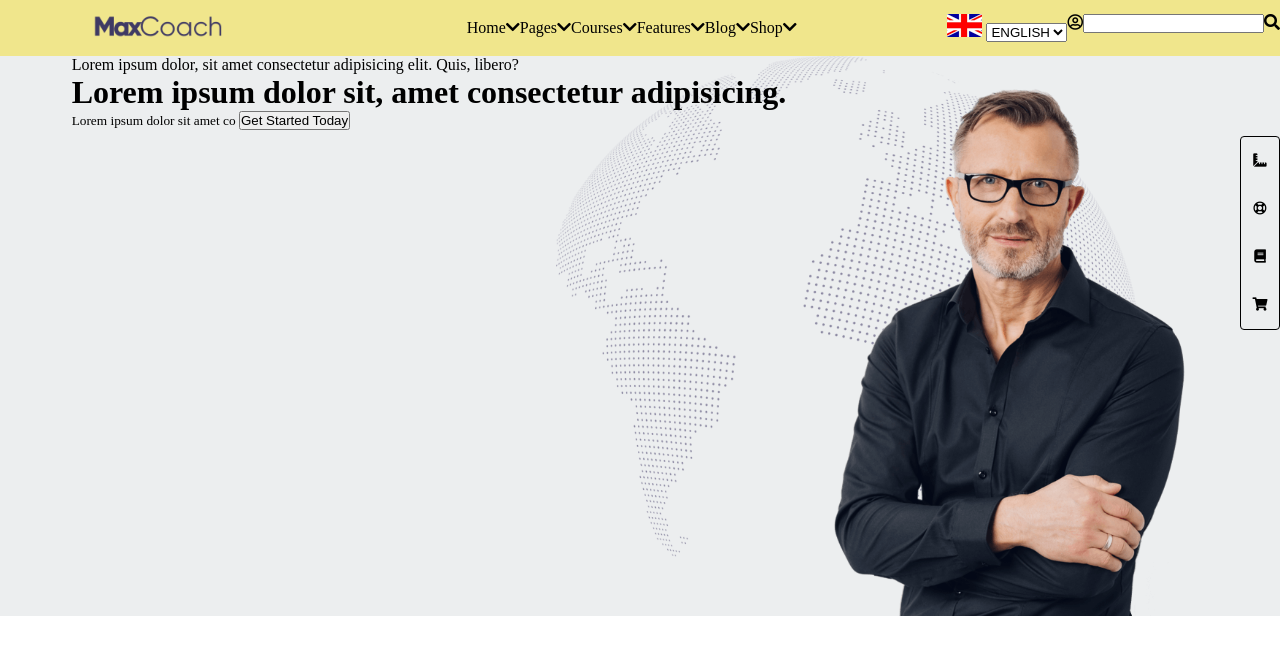
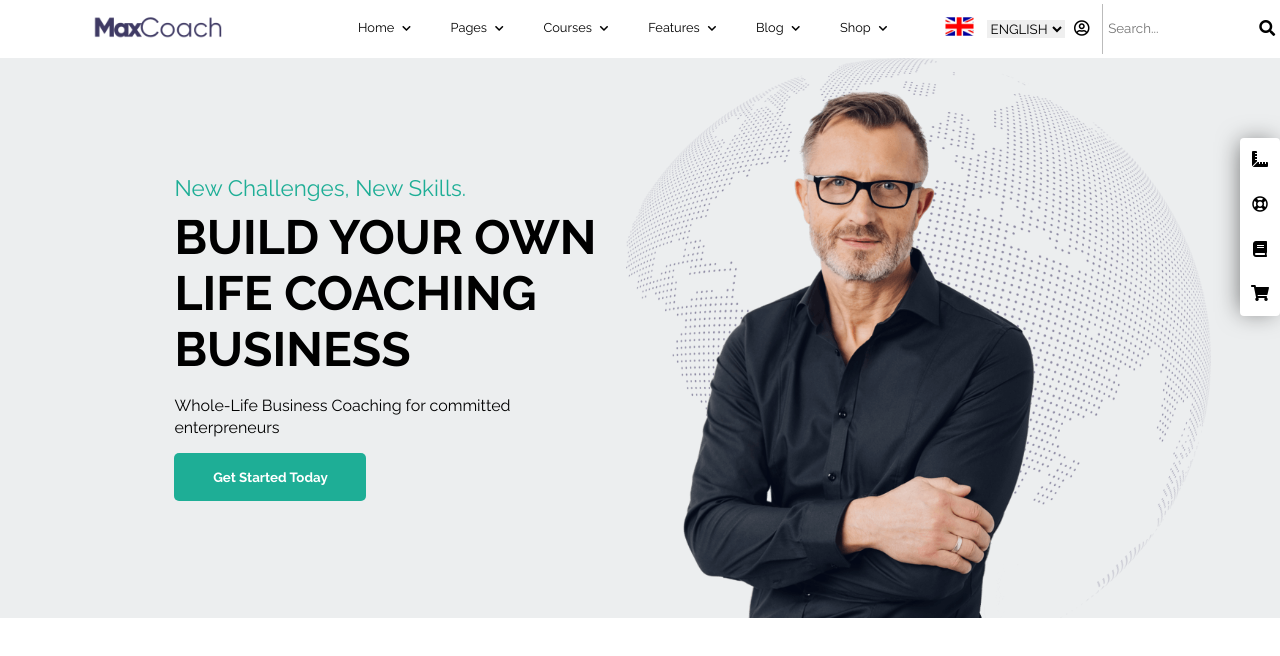
Before and after one commit to Alfredloz/proj-html-vuejs, a plain HTML site: page index.html in a window 1280 px wide. Drawn offline with nearby package versions, Linux system fonts and the light colour scheme.

Commit message:
banner completato
ho aggiunto anche effetti al bottone sia in hover che in active

```diff
--- a/assets/css/style.css
+++ b/assets/css/style.css
@@ -3,6 +3,7 @@
     margin: 0;
     padding: 0;
     box-sizing: border-box;
+    font-family: 'Raleway', sans-serif;
 }
 /* /general settings */
 /* utility classes */
@@ -18,21 +19,70 @@
 .uppcase_text{
     text-transform: uppercase;
 }
+.meadow_color{
+    color: #1eae96;
+}
+.meadow_bg_color{
+    background-color: #1eae96;
+}
 /* /utility classes */
 /* header */
 .navbar_container{
     justify-content: space-between;
     align-items: center;
-    background-color: khaki;
+    /* background-color: khaki; */
 }
 .logo a img {
     transform: scale(0.4);
 }
+.navbar_opt li {
+    padding: 1rem;
+    font-size: 0.8rem;
+}
+.navbar_opt li i {
+    font-size: 0.6rem;
+    padding: 0.5rem;
+}
+/* language opt */
+.lang_search ul{
+    align-items: center;
+}
+.lang_search ul li:first-child img{
+    transform: scale(0.8);
+}
+.lang_search ul li {
+    padding: 0 0.3rem;
+}
+.lang_search ul li select{
+    border: none;
+}
+.lang_search ul li select:focus{
+    outline: none;
+}
+.lang_search ul li:nth-child(3){
+    margin-right: 0.5rem;
+}
+/* /language opt */
+/* search box */
+.lang_search ul li:last-child{
+    border-left: 1px solid rgb(187, 187, 187);
+    height: 50px;
+}
+.search_box{
+    margin-top: 1rem;
+}
+.search_box input{
+    border: none;
+}
+.search_box input:focus{
+    outline: none;
+}
+/* /search box */
 /* banner */
 .banner{
     background-color: #eceeef;
     background-image: url('../img/home-business-hero-global-image.png');
-    background-position-x: 80%;
+    background-position-x: 90%;
     background-size: contain;
     background-repeat: no-repeat;
     width: 100vw;
@@ -44,18 +94,61 @@
 .banner img {
     height: 33rem;
     align-self: flex-end;
+    margin-right: 10rem;
+}
+.banner_presentation{
+    margin-left: 10rem;
+    width: 30rem;
+    height: auto;
+    align-self: center;
+}
+.banner_presentation p:first-child{
+    font-size: 1.4rem;
+    padding-bottom: 0.5rem;
+}
+.banner_presentation h1{
+    font-size: 3rem;
+    width: 90%;
+}
+.banner_presentation p:nth-child(3){
+    padding: 1rem 0;
+    font-size: 1.2rem;
+    width: 80%;
+
+}
+
+.banner_button button{
+    border-radius: 5px;
+    width: 12rem;
+    height: 3rem;
+    color: white;
+    border: none;
+    cursor: pointer;
+    font-weight: bold;
+}
+.banner_button button:focus{
+    outline: none;
+}
+.banner_button button:hover{
+    background-color: #343142;
+}
+.banner_button button:active{
+    position: relative;
+    top: 1px;
 }
 .icons_banner{
     position: absolute;
-    border: 1px solid black;
+    background-color: white;
+    box-shadow: -3px 0px 23px -4px rgba(0,0,0,0.55);
     width: 2.5rem;
     right: 0;
     top: 5rem;
     border-radius: 4px;
 }
 .icons_banner li {
-text-align: center;
- padding: 1rem 0;
+        font-size: 1rem;
+        text-align: center;
+        padding: 0.8rem 0;
 }
 /* /banner */
 /* /header */
--- a/index.html
+++ b/index.html
@@ -1,6 +1,8 @@
 <!DOCTYPE html>
 <html lang="en">
 <head>
+    <link rel="preconnect" href="https://fonts.gstatic.com">
+    <link href="https://fonts.googleapis.com/css2?family=Raleway:ital,wght@0,100;0,200;0,300;0,400;0,500;0,600;0,700;0,800;0,900;1,100;1,200;1,300;1,400;1,500;1,600;1,700;1,800;1,900&display=swap" rel="stylesheet">
     <link rel="stylesheet" href="https://use.fontawesome.com/releases/v5.15.1/css/all.css" integrity="sha384-vp86vTRFVJgpjF9jiIGPEEqYqlDwgyBgEF109VFjmqGmIY/Y4HV4d3Gp2irVfcrp" crossorigin="anonymous">
     <link rel="stylesheet" href="./assets/css/style.css">
     <meta charset="UTF-8">
@@ -26,17 +28,17 @@
                     </ul>
                 </nav>
                 <div class="lang_search">
-                    <ul class="d_flex quit_dot">
+                    <ul class="d_flex quit_dot d_flex">
+                        <li><img :src="flagsLang[counter]" alt=""></li>
                         <li>
-                            <img :src="flagsLang[counter]" alt="">
                             <select name="languages" id="languages" class="uppcase_text" v-model="counter">
                                 <option value="" v-for="language in languages" v-bind:value="language.value">{{language.text}}</option>
                             </select>
                         </li>
                         <li><i class="far fa-user-circle"></i></li>
                         <li>
-                            <div class="search_box">
-                                <input type="text"><i class="fas fa-search"></i>
+                            <div class="search_box d_flex">
+                                <input type="text" placeholder="Search..."><i class="fas fa-search"></i>
                             </div>
                         </li>
                     </ul>
@@ -45,10 +47,12 @@
             <div class="banner d_flex">
                 <img alt="" :src="dudeBanner">
                 <div class="banner_presentation">
-                    <p>Lorem ipsum dolor, sit amet consectetur adipisicing elit. Quis, libero?</p>
-                    <h1>Lorem ipsum dolor sit, amet consectetur adipisicing.</h1>
-                    <p><small>Lorem ipsum dolor sit amet co
-                    <button class="capitalize_text">get started today</button>
+                    <p class="meadow_color capitalize_text">new challenges, new skills.</p>
+                    <h1 class="uppcase_text">build your own life coaching business</h1>
+                    <p><small>Whole-Life Business Coaching for committed enterpreneurs</small></p>
+                    <div class="banner_button">
+                        <button class="capitalize_text meadow_bg_color">get started today</button>
+                    </div>
                 </div>
 
                <div class="icons_banner">
```
Also changed, not shown: 1 other file.
